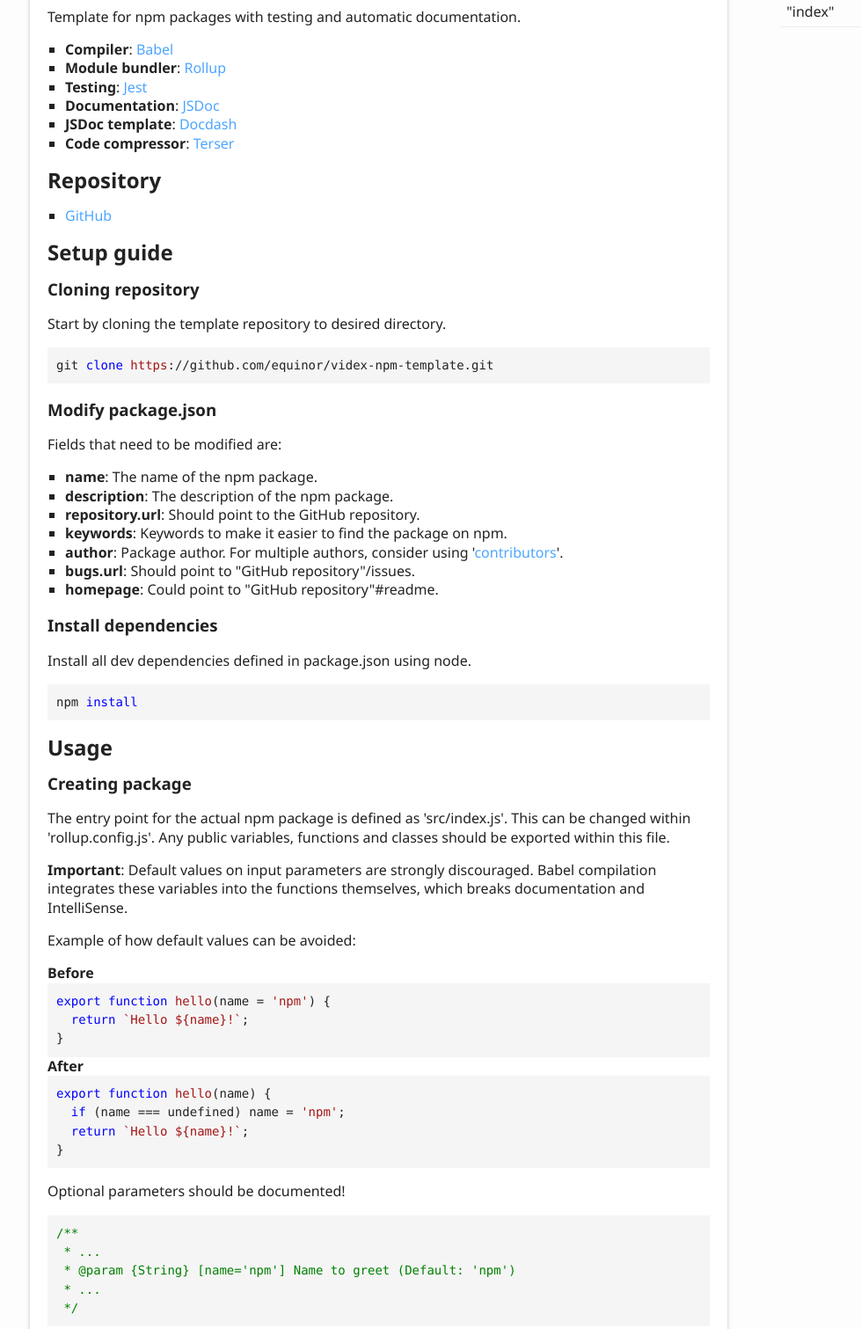
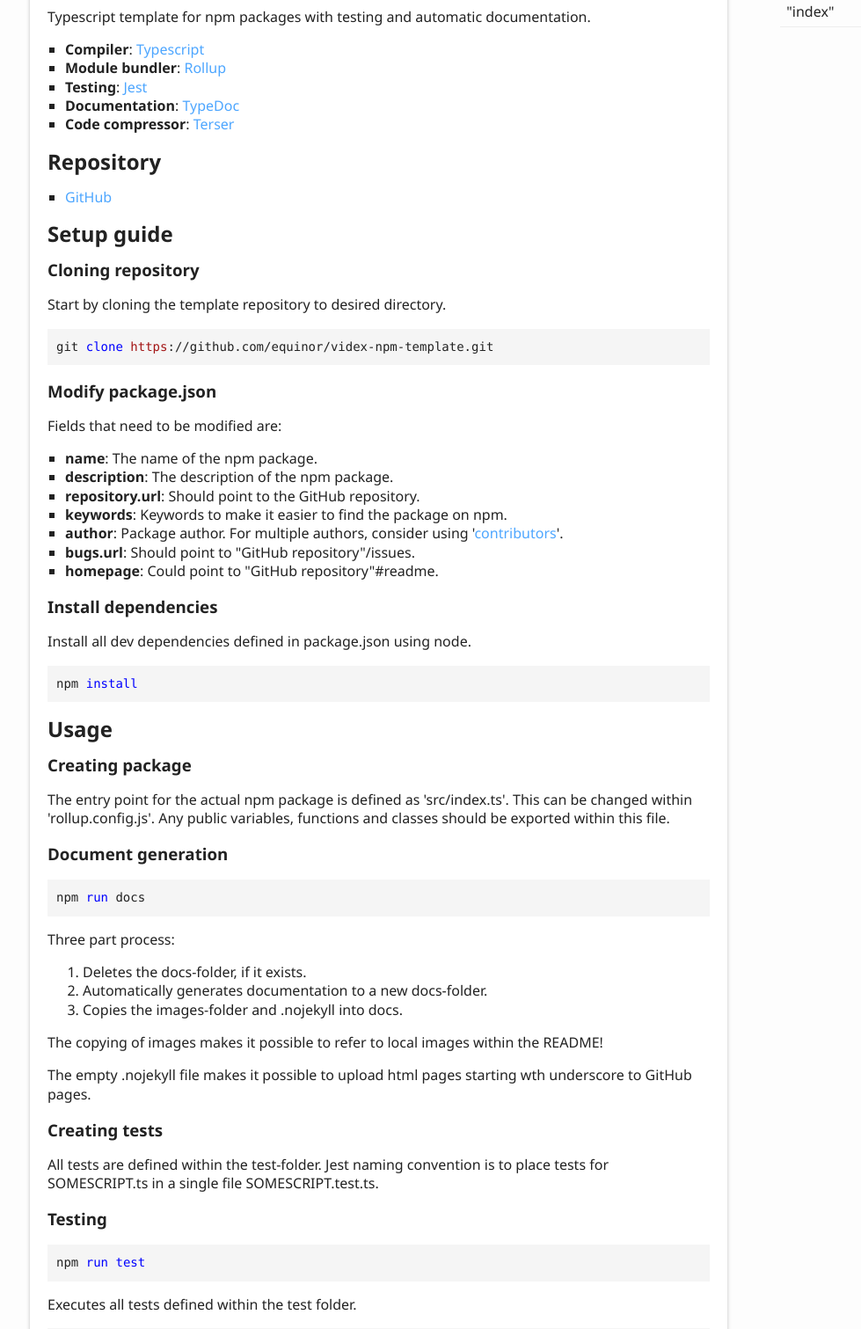
Before and after one commit to equinor/videx-npm-template, a website: page docs/index.html in a window 1280 px wide. Shown: the part 249-1760 px from the top of the page at 88% size, without its empty margins (6-985 px from the left). Drawn offline with Linux system fonts and the light colour scheme.

Commit message:
Finish rewriting to typescript

```diff
--- a/docs/index.html
+++ b/docs/index.html
@@ -67,13 +67,12 @@
 				<a href="#videx-npm-template" id="videx-npm-template" style="color: inherit; text-decoration: none;">
 					<h1>Videx npm template</h1>
 				</a>
-				<p>Template for npm packages with testing and automatic documentation.</p>
+				<p>Typescript template for npm packages with testing and automatic documentation.</p>
 				<ul>
-					<li><strong>Compiler</strong>: <a href="https://www.npmjs.com/package/@babel/core">Babel</a></li>
+					<li><strong>Compiler</strong>: <a href="https://www.npmjs.com/package/typescript">Typescript</a></li>
 					<li><strong>Module bundler</strong>: <a href="https://www.npmjs.com/package/rollup">Rollup</a></li>
 					<li><strong>Testing</strong>: <a href="https://www.npmjs.com/package/jest">Jest</a></li>
-					<li><strong>Documentation</strong>: <a href="https://www.npmjs.com/package/jsdoc">JSDoc</a></li>
-					<li><strong>JSDoc template</strong>: <a href="https://www.npmjs.com/package/docdash">Docdash</a></li>
+					<li><strong>Documentation</strong>: <a href="https://www.npmjs.com/package/typedoc">TypeDoc</a></li>
 					<li><strong>Code compressor</strong>: <a href="https://www.npmjs.com/package/terser">Terser</a></li>
 				</ul>
 				<a href="#repository" id="repository" style="color: inherit; text-decoration: none;">
@@ -114,29 +113,8 @@
 				<a href="#creating-package" id="creating-package" style="color: inherit; text-decoration: none;">
 					<h3>Creating package</h3>
 				</a>
-				<p>The entry point for the actual npm package is defined as &#39;src/index.js&#39;. This can be changed within &#39;rollup.config.js&#39;.
+				<p>The entry point for the actual npm package is defined as &#39;src/index.ts&#39;. This can be changed within &#39;rollup.config.js&#39;.
 				Any public variables, functions and classes should be exported within this file.</p>
-				<p><strong>Important</strong>: Default values on input parameters are strongly discouraged. Babel compilation integrates these variables into the functions themselves, which breaks documentation and IntelliSense.</p>
-				<p>Example of how default values can be avoided:</p>
-				<a href="#before" id="before" style="color: inherit; text-decoration: none;">
-					<h4>Before</h4>
-				</a>
-				<pre><code class="language-js"><span class="hljs-keyword">export</span> <span class="hljs-function"><span class="hljs-keyword">function</span> <span class="hljs-title">hello</span>(<span class="hljs-params">name = <span class="hljs-string">'npm'</span></span>) </span>{
-  <span class="hljs-keyword">return</span> <span class="hljs-string">`Hello <span class="hljs-subst">${name}</span>!`</span>;
-}</code></pre>
-				<a href="#after" id="after" style="color: inherit; text-decoration: none;">
-					<h4>After</h4>
-				</a>
-				<pre><code class="language-js"><span class="hljs-keyword">export</span> <span class="hljs-function"><span class="hljs-keyword">function</span> <span class="hljs-title">hello</span>(<span class="hljs-params">name</span>) </span>{
-  <span class="hljs-keyword">if</span> (name === <span class="hljs-literal">undefined</span>) name = <span class="hljs-string">'npm'</span>;
-  <span class="hljs-keyword">return</span> <span class="hljs-string">`Hello <span class="hljs-subst">${name}</span>!`</span>;
-}</code></pre>
-				<p>Optional parameters should be documented!</p>
-				<pre><code class="language-js"><span class="hljs-comment">/**
- * ...
- * @param {String} [name='npm'] Name to greet (Default: 'npm')
- * ...
- */</span></code></pre>
 				<a href="#document-generation" id="document-generation" style="color: inherit; text-decoration: none;">
 					<h3>Document generation</h3>
 				</a>
@@ -144,13 +122,14 @@
 				<ol>
 					<li>Deletes the docs-folder, if it exists.</li>
 					<li>Automatically generates documentation to a new docs-folder.</li>
-					<li>Copies the images-folder into docs.</li>
+					<li>Copies the images-folder and .nojekyll into docs.</li>
 				</ol>
 				<p>The copying of images makes it possible to refer to local images within the README!</p>
+				<p>The empty .nojekyll file makes it possible to upload html pages starting wth underscore to GitHub pages.</p>
 				<a href="#creating-tests" id="creating-tests" style="color: inherit; text-decoration: none;">
 					<h3>Creating tests</h3>
 				</a>
-				<p>All tests are defined within the test-folder. Jest naming convention is to place tests for SOMESCRIPT.js in a single file SOMESCRIPT.test.js.</p>
+				<p>All tests are defined within the test-folder. Jest naming convention is to place tests for SOMESCRIPT.ts in a single file SOMESCRIPT.test.ts.</p>
 				<a href="#testing" id="testing" style="color: inherit; text-decoration: none;">
 					<h3>Testing</h3>
 				</a>
@@ -179,7 +158,7 @@
 				</a>
 				<table style="width:auto;">
 					<tr>
-						<td><a href="https://equinor.github.io/videx-npm-template/global.html#hello">hello</a></td>
+						<td><a href="https://equinor.github.io/videx-npm-template/modules/_index_.html#hello">hello</a></td>
 					</tr>
 				</table>
 				<br/>
--- a/rollup.config.js
+++ b/rollup.config.js
@@ -18,7 +18,7 @@ export default [
       },
     ],
     external: [
-      ...Object.keys(pkg.dependencies),
+      ...Object.keys(pkg.dependencies || {}),
     ],
     plugins: [
       typescript({
--- a/src/index.ts
+++ b/src/index.ts
@@ -4,9 +4,8 @@
  * @return Greeting message
  *
  * @example
- * // Returns 'Hello npm!'
- * hello('npm');
+ * hello('npm'); // -> 'Hello npm!'
  */
-export function hello(name: string): string {
+export function hello(name: string = 'npm'): string {
   return `Hello ${name}!`;
 }
```
Also changed, not shown: docs/modules/_index_.html (+4 -5 lines), jsdoc.json (deleted, +0 -25 lines), .babelrc (deleted), README.md, 1 other file.
